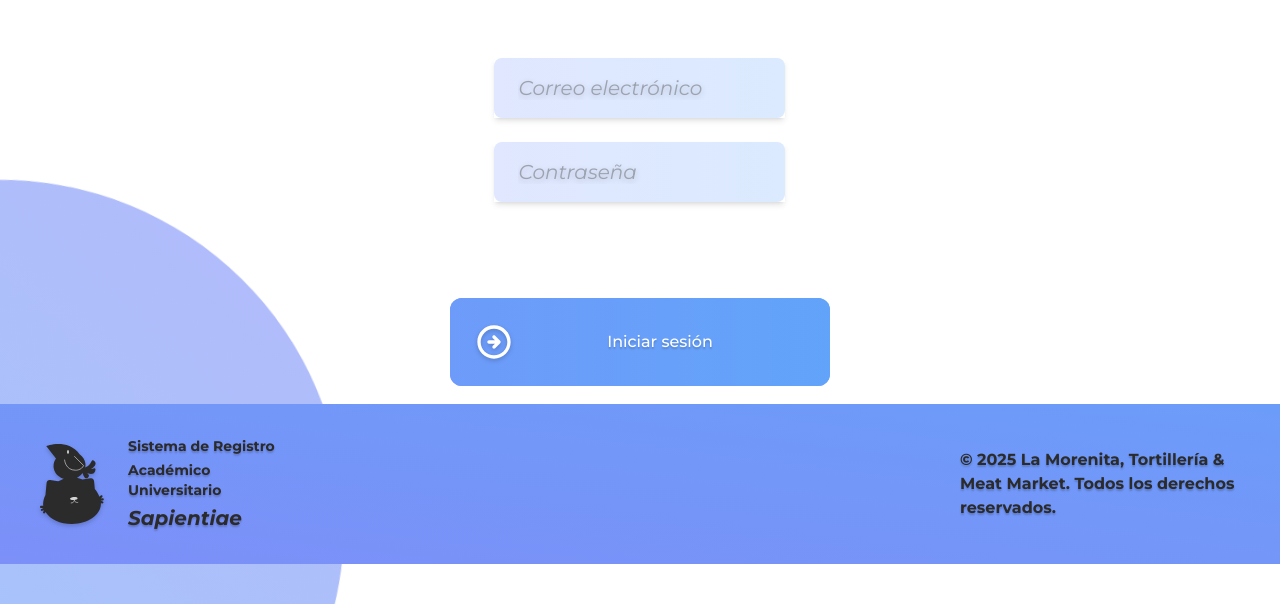
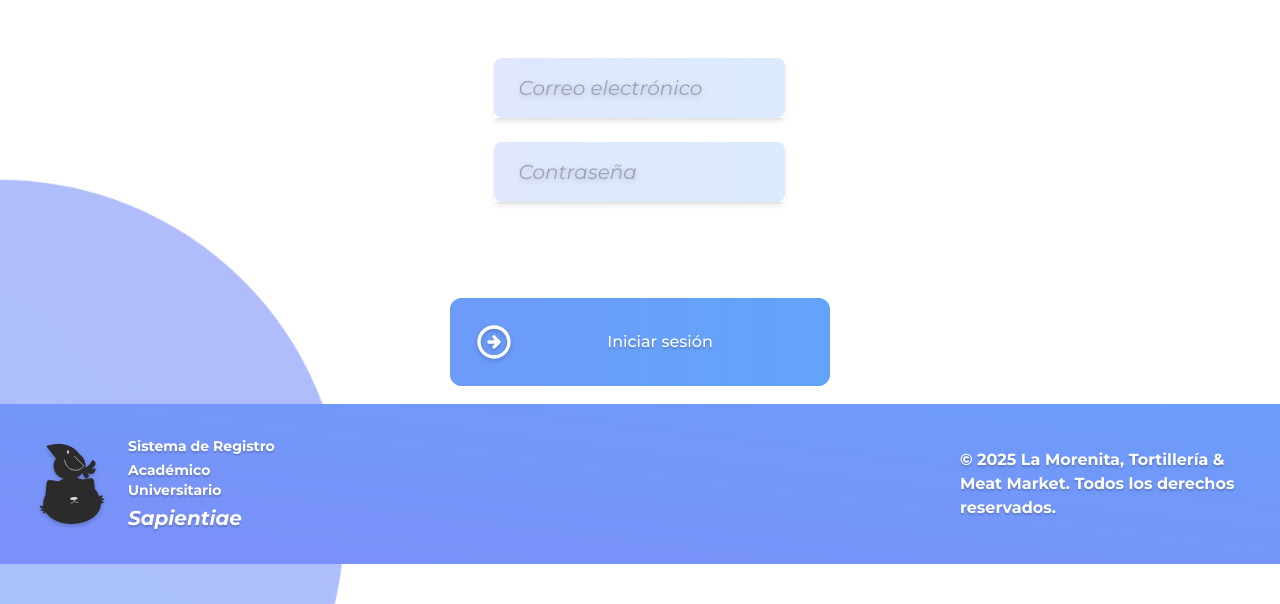
Before and after one commit to Juan421P/Interfaces-web, a plain HTML site: page index.html in a window 1280 px wide. Shown: the part 236-840 px from the top of the page. Drawn offline with nearby package versions, Linux system fonts and the light colour scheme.

Commit message:
Se ven más bonitas las letras blancas

```diff
--- a/components/footer.html
+++ b/components/footer.html
@@ -40,19 +40,19 @@
 
         <div class="flex flex-col col-span-3 justify-center gap-1">
 
-            <p class="text-sm text-2b font-bold select-none text-shadow-sm">
+            <p class="text-sm text-white font-bold select-none text-shadow-sm">
 
                 Sistema de Registro
 
             </p>
 
-            <p class="text-sm text-2b font-bold select-none text-shadow-sm">
+            <p class="text-sm text-white font-bold select-none text-shadow-sm">
 
                 Académico Universitario
 
             </p>
 
-            <p class="text-xl italic text-2b font-bold select-none text-shadow-sm">
+            <p class="text-xl italic text-white font-bold select-none text-shadow-sm">
 
                 Sapientiae
 
@@ -70,7 +70,7 @@
 
         <div>
 
-            <p class="text-2b font-bold select-none text-shadow-sm">
+            <p class="text-white font-bold select-none text-shadow-sm">
 
                 <!-- &copy; 2025 B. Alvarenga, D. Gómez, I. Nolazco, J. Pérez, J. Portillo. Todos los derechos reservados. -->
                 &copy; 2025 La Morenita, Tortillería & Meat Market. Todos los derechos reservados.
```
